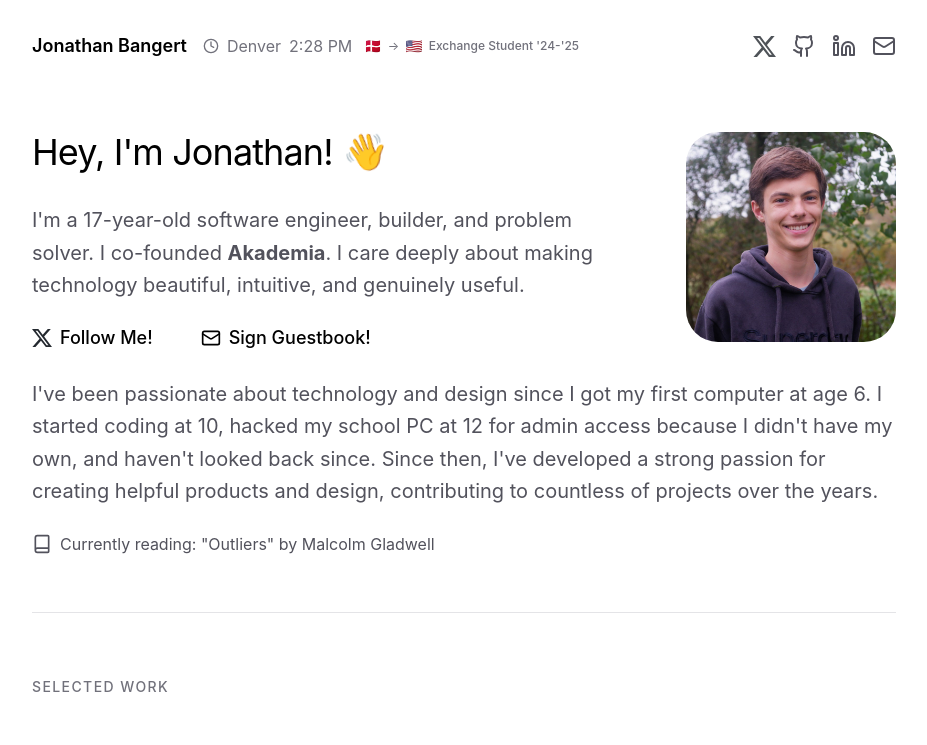
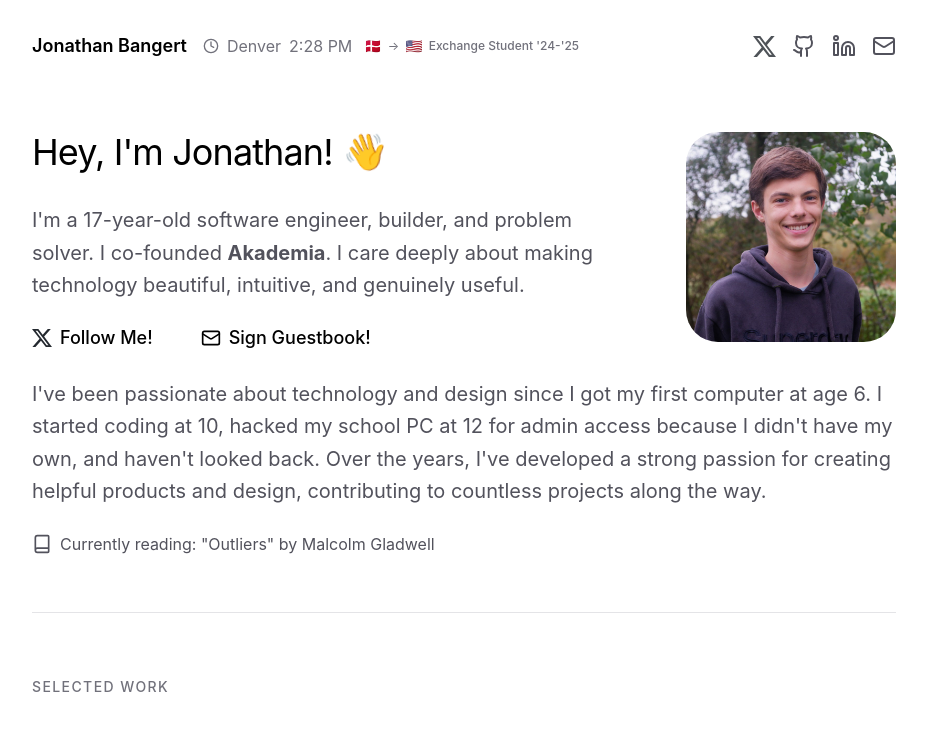
Before and after one commit to jonbng/folio, a Next.js app: page / in a window 1280 px wide. Shown: the top 745 px of the page, without its empty margins (176-1103 px from the left). Built offline with nearby package versions, Linux system fonts and the light colour scheme; no server answers; the database is empty.

Commit message:
remove double since

```diff
--- a/src/app/page.tsx
+++ b/src/app/page.tsx
@@ -244,10 +244,10 @@ function HomeContent() {
                     I&apos;ve been passionate about technology and design since
                     I got my first computer at age 6. I started coding at 10,
                     hacked my school PC at 12 for admin access because I
-                    didn&apos;t have my own, and haven&apos;t looked back since.
-                    Since then, I&apos;ve developed a strong passion for
-                    creating helpful products and design, contributing to
-                    countless of projects over the years.
+                    didn&apos;t have my own, and haven&apos;t looked back. Over
+                    the years, I&apos;ve developed a strong passion for creating
+                    helpful products and design, contributing to countless
+                    projects along the way.
                   </p>
                 </div>
               </div>
```
